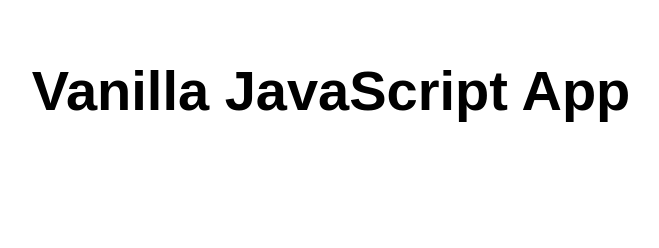
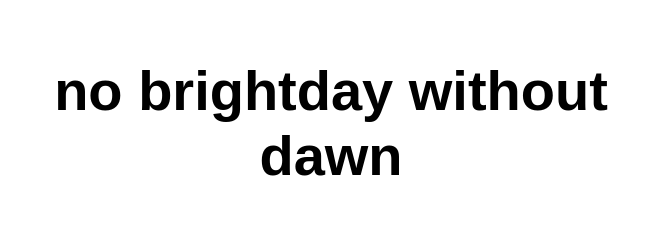
Before and after one commit to NIT123H/my-first-static-web-app, a website: page src/index.html in a window 1280 px wide. Shown: the whole page, without its empty margins (309-968 px from the left). Drawn offline with Linux system fonts and the light colour scheme.

Commit message:
Update index.html

```diff
--- a/src/index.html
+++ b/src/index.html
@@ -10,7 +10,7 @@
 
 <body>
   <main>
-    <h1>Vanilla JavaScript App</h1>
+    <h1>no brightday without dawn </h1>
   </main>
 </body>
 
```
